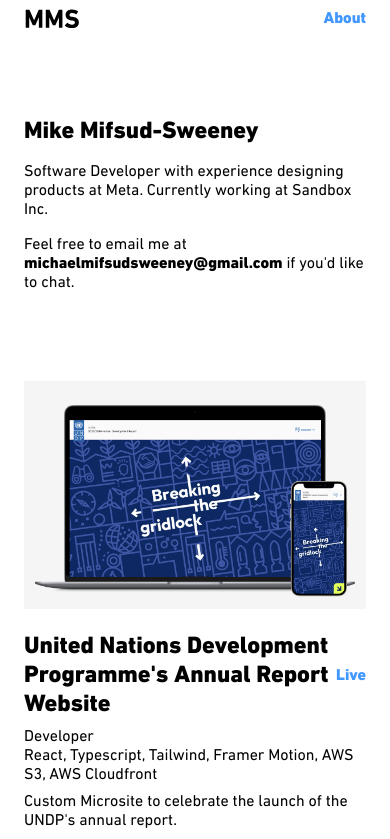
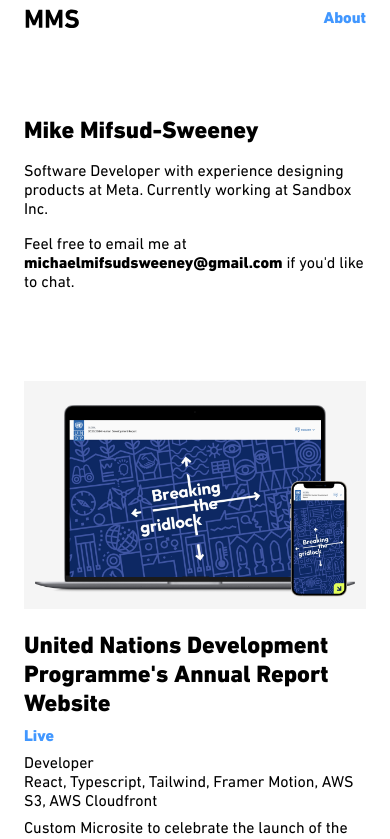
Before and after one commit to MichaelMifsudSweeney/portfolio-site, a React (Create React App) app: page / in a window 390 px wide. Shown: the top 839 px of the page. Built offline with nearby package versions, Linux system fonts and the light colour scheme.

Commit message:
bug fix: mobile titles and links were clashing

```diff
--- a/src/components/WorkCard/WorkCard.scss
+++ b/src/components/WorkCard/WorkCard.scss
@@ -16,8 +16,14 @@
 
     &__title-row {
         display: flex;
+        flex-direction: column;
+        align-items: flex-start;
+        gap: $spacing-2;
+        @include desktop {
+            flex-direction: row;
+        }
         justify-content: space-between;
-        align-items: center;
+
 
     }
 
```
